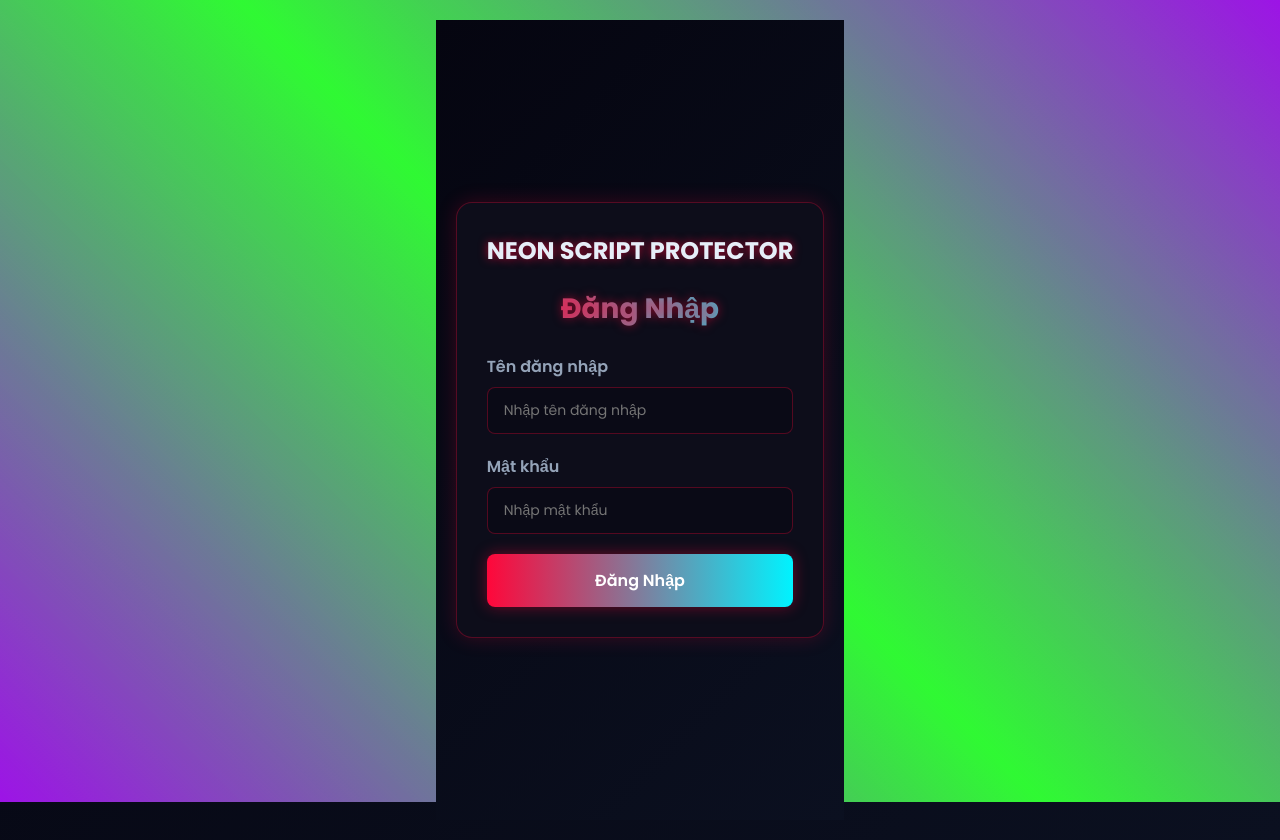
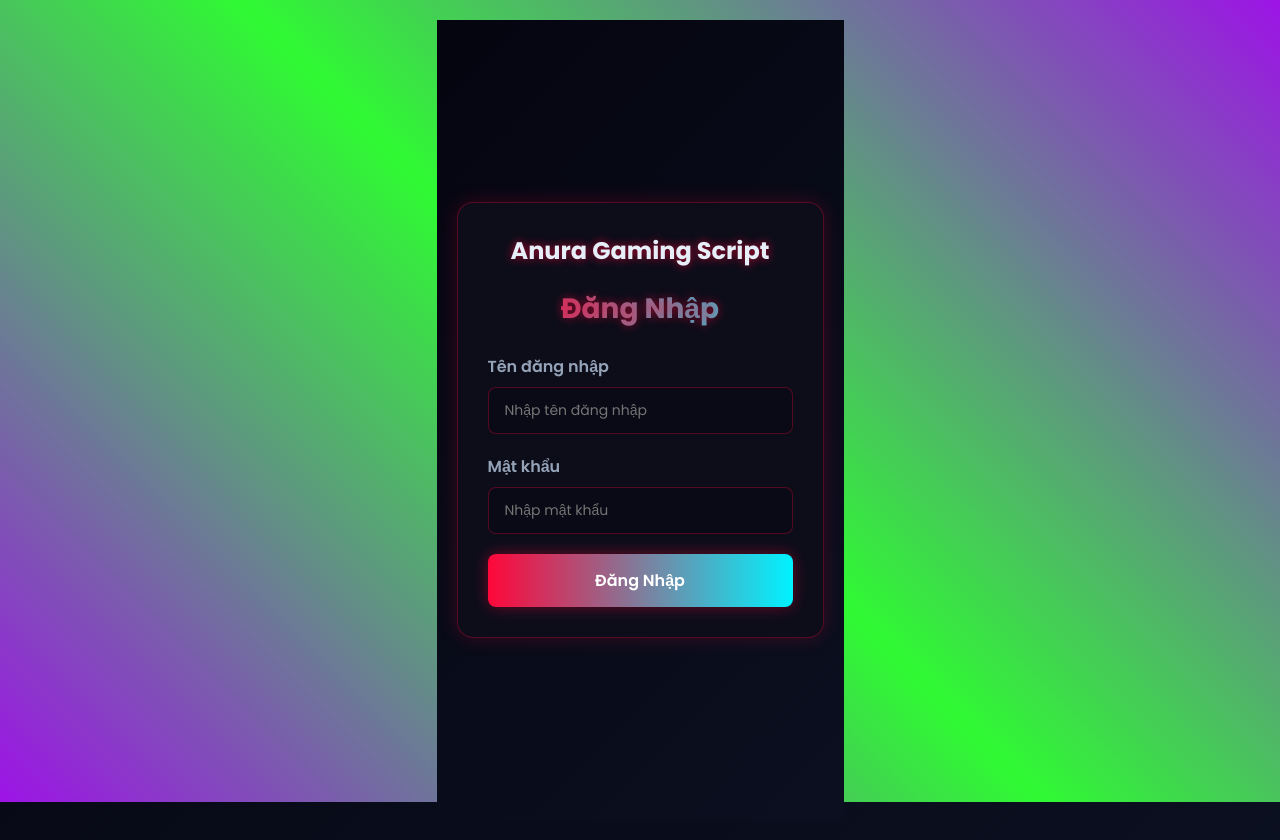
Before and after one commit to anuragaming1/neon-script-protector, a Next.js app: page / in a window 1280 px wide. Built offline with nearby package versions, Linux system fonts and the light colour scheme.

Commit message:
Update index.js

```diff
--- a/pages/index.js
+++ b/pages/index.js
@@ -363,7 +363,7 @@ export default function Home() {
         </Head>
         <div style={styles.container}>
           <div style={styles.card}>
-            <div style={styles.logo}>NEON SCRIPT PROTECTOR</div>
+            <div style={styles.logo}>Anura Gaming Script</div>
             <h1 style={styles.title}>Đăng Nhập</h1>
             <form onSubmit={handleLogin}>
               <div style={styles.formGroup}>
```
